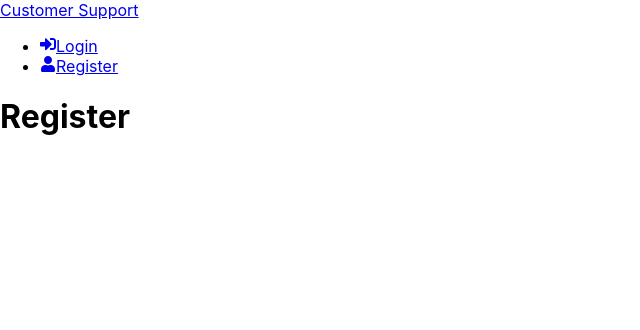
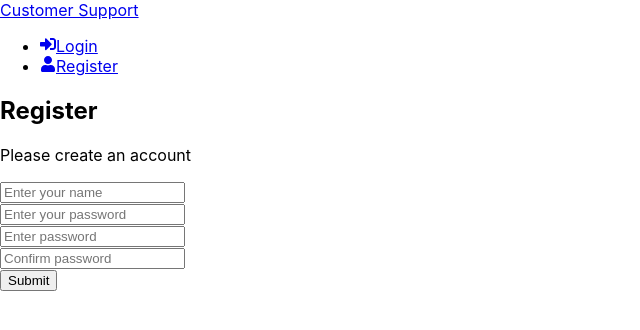
Before and after one commit to VentsiGeorgiev/Support-Ticket-App, a React (Create React App) app in the folder client/: page /register in a window 1280 px wide. Shown: the top 330 px of the page, without its empty margins (0-640 px from the left). Built offline with nearby package versions, Linux system fonts and the light colour scheme; the HTML template or start-up script is replaced by a standard one.

Commit message:
Add Register form

```diff
--- a/client/src/App.js
+++ b/client/src/App.js
@@ -1,4 +1,6 @@
 import { BrowserRouter as Router, Routes, Route } from 'react-router-dom';
+import { ToastContainer } from 'react-toastify';
+import 'react-toastify/dist/ReactToastify.css';
 import Header from './components/Header';
 import Home from './pages/Home';
 import Login from './pages/Login';
@@ -6,6 +8,7 @@ import Register from './pages/Register';
 
 function App() {
     return (
+        <>
             <Router>
                 <Header />
                 <Routes>
@@ -14,6 +17,8 @@ function App() {
                     <Route path="/register" element={<Register />} />
                 </Routes>
             </Router>
+            <ToastContainer />
+        </>
     );
 }
 
--- a/client/src/pages/Register.js
+++ b/client/src/pages/Register.js
@@ -1,5 +1,91 @@
+import { useState } from 'react';
+import { toast } from 'react-toastify';
+
 function Register() {
-    return <h1>Register</h1>;
+    const [formData, setFormData] = useState({
+        name: '',
+        email: '',
+        password: '',
+        repassword: '',
+    });
+
+    const { name, email, password, repass } = formData;
+
+    const onChange = (e) => {
+        setFormData((prev) => ({
+            ...prev,
+            [e.target.name]: e.target.value
+        }));
+    };
+
+    const onSubmit = (e) => {
+        e.preventDefault();
+
+
+        if (password !== repass) {
+            toast.error('Passwords do not match!');
+        }
+    };
+
+    return (
+        <>
+            <section>
+                <h1>Register</h1>
+                <p>Please create an account</p>
+            </section>
+            <section>
+                <form onSubmit={onSubmit}>
+                    <div>
+                        <input
+                            type="text"
+                            id="name"
+                            name="name"
+                            value={name}
+                            onChange={onChange}
+                            placeholder="Enter your name"
+                            required
+                        />
+                    </div>
+                    <div>
+                        <input
+                            type="text"
+                            id="email"
+                            name="email"
+                            value={email}
+                            onChange={onChange}
+                            placeholder="Enter your password"
+                            required
+                        />
+                    </div>
+                    <div>
+                        <input
+                            type="password"
+                            id="password"
+                            name="password"
+                            value={password}
+                            onChange={onChange}
+                            placeholder="Enter password"
+                            required
+                        />
+                    </div>
+                    <div>
+                        <input
+                            type="password"
+                            id="password"
+                            name="password"
+                            value={repass}
+                            onChange={onChange}
+                            placeholder="Confirm password"
+                            required
+                        />
+                    </div>
+
+                    <button>Submit</button>
+
+                </form>
+            </section>
+        </>
+    );
 }
 
 export default Register;
```
Lines whose indentation alone changed are shown as unchanged.
